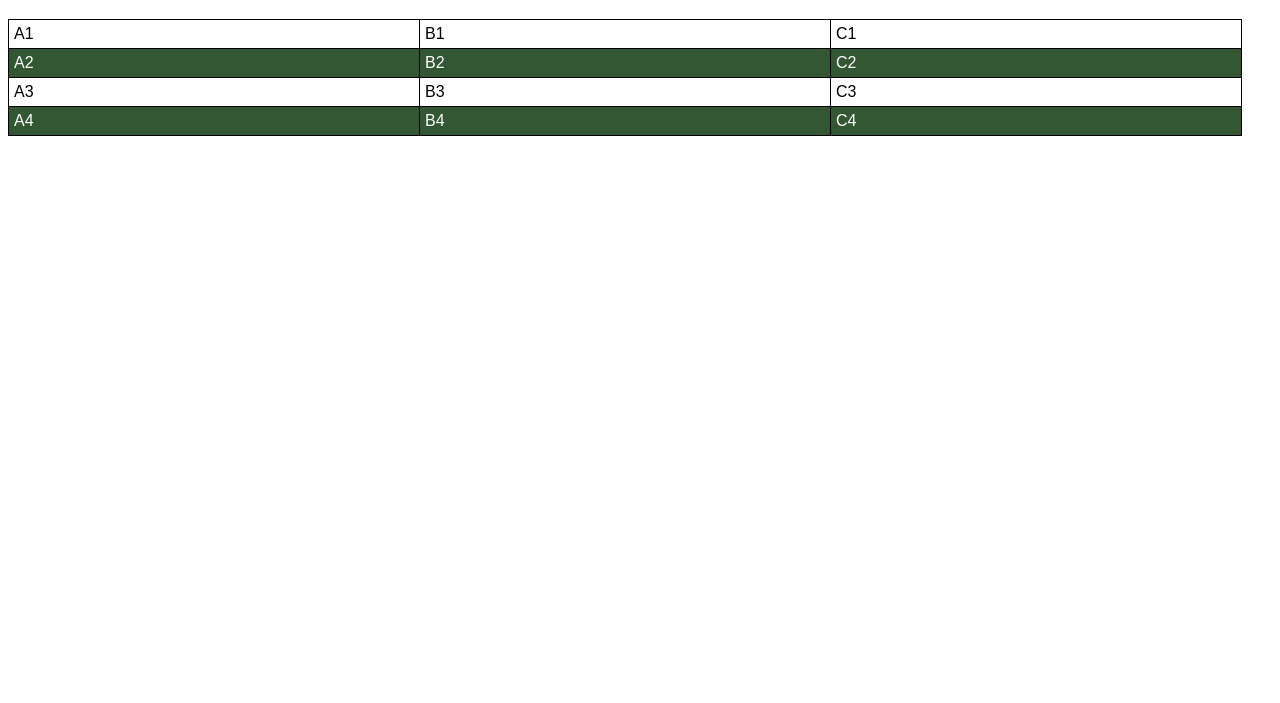
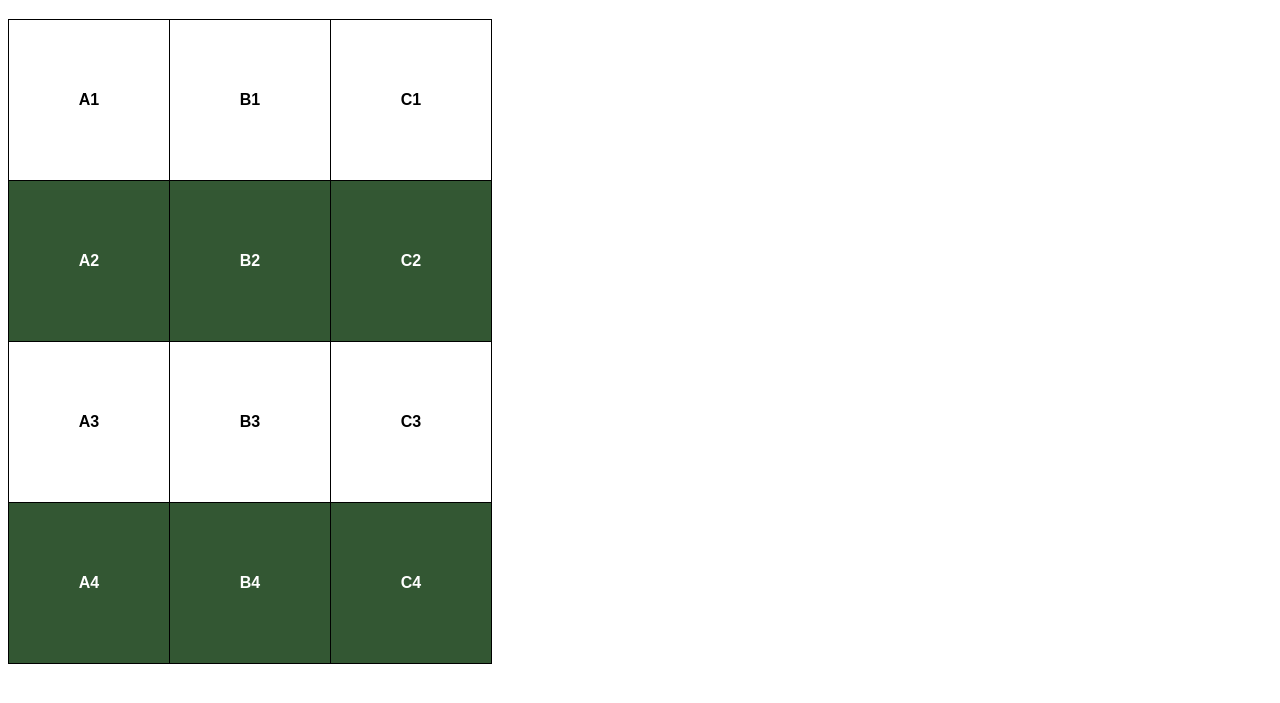
Before and after one commit to giselesribeiro/HTML-CSS, a plain HTML site: page EXERCÍCIOS MOD 03/EX023/tabela.html in a window 1280 px wide. Shown: the part 61-764 px from the top of the page. Drawn offline with Linux system fonts and the light colour scheme.

Commit message:
tabela 001

```diff
--- a/EXERCÍCIOS MOD 03/EX023/tabela.html
+++ b/EXERCÍCIOS MOD 03/EX023/tabela.html
@@ -17,10 +17,12 @@
             background-color: rgb(51, 87, 51);
             color: white;
         }
-        td{
+        td{ font-weight: bolder;
             border: 1px solid black;
-            width: 400px;
+            width: 150px;
+            height: 150px;
             padding: 5px;
+            text-align: center;
         }
     </style>
 </head>
```
